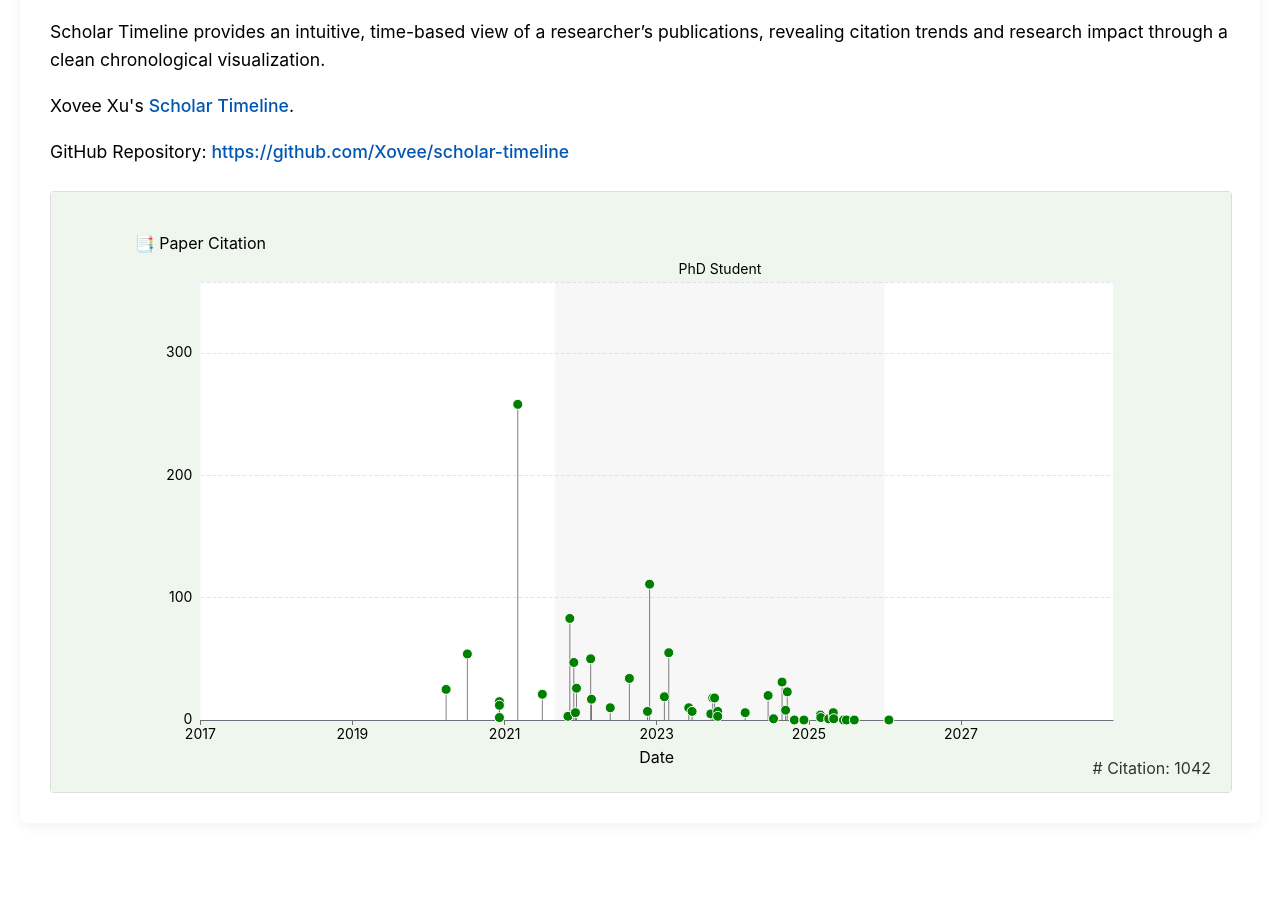
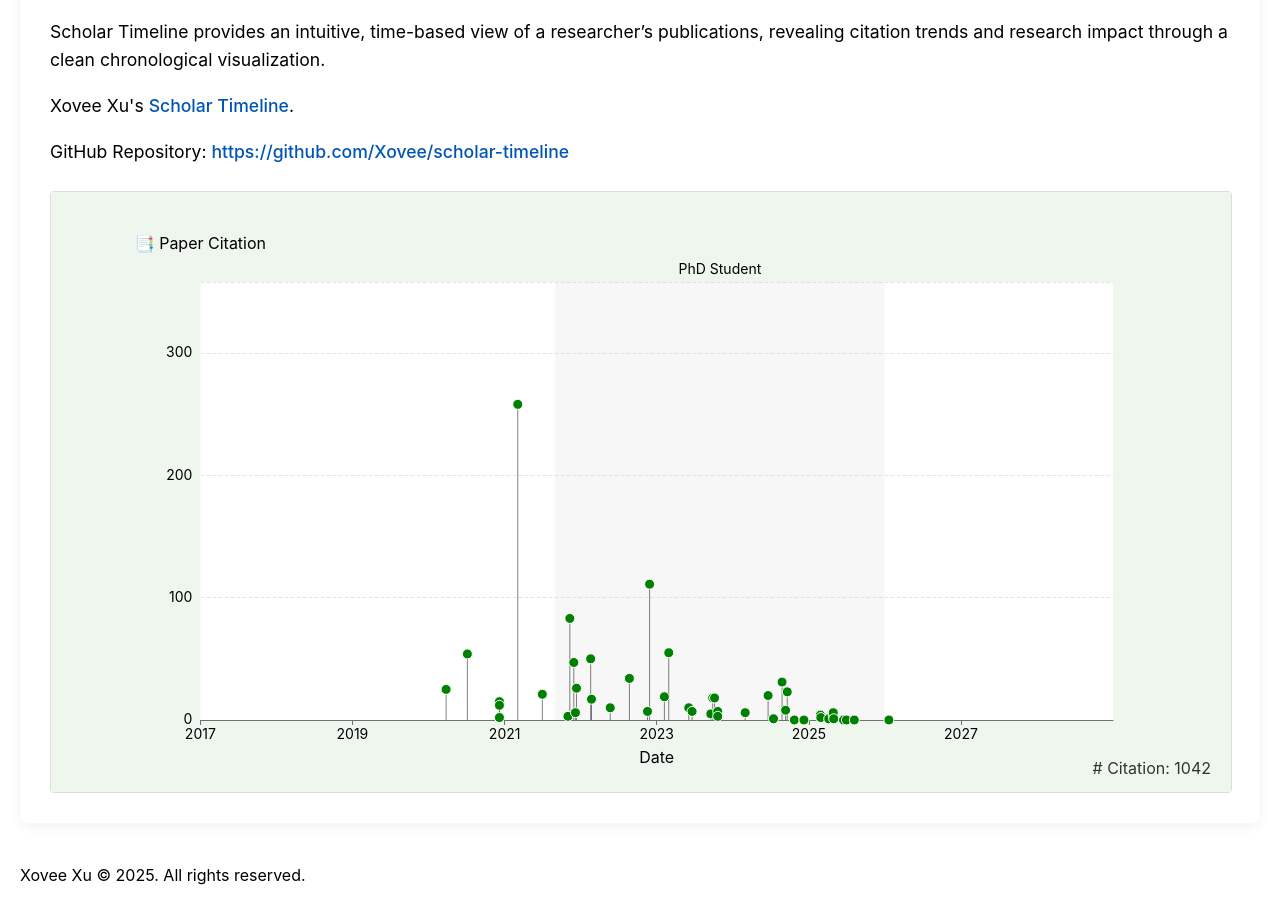
Before and after one commit to Xovee/scholar-timeline, a plain HTML site: page docs/index.html in a window 1280 px wide. Shown: the part 176-1084 px from the top of the page. Before the commit the page ends 1059 px from the top, so only its background shows below. Drawn offline with Linux system fonts and the light colour scheme.

Commit message:
add footer

```diff
--- a/docs/index.html
+++ b/docs/index.html
@@ -70,6 +70,11 @@
       <div id="scholar-timeline-container" style="width: 100%; height: 600px;"></div>
 
     </main>
+
+    <footer>
+      Xovee Xu &copy; 2025. All rights reserved.
+    </footer>
+
     <script src="echarts.min.js"></script>
 
     <script src="timeline.js"></script>
```
